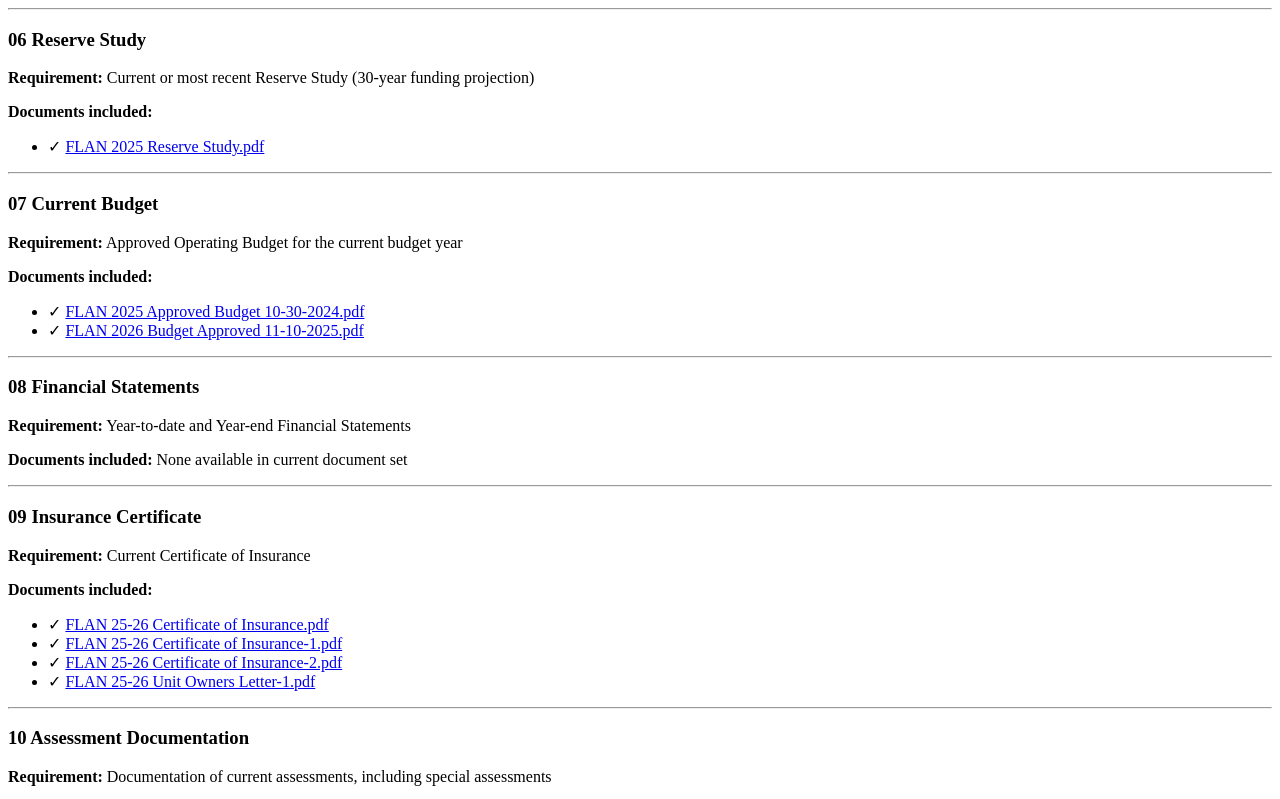
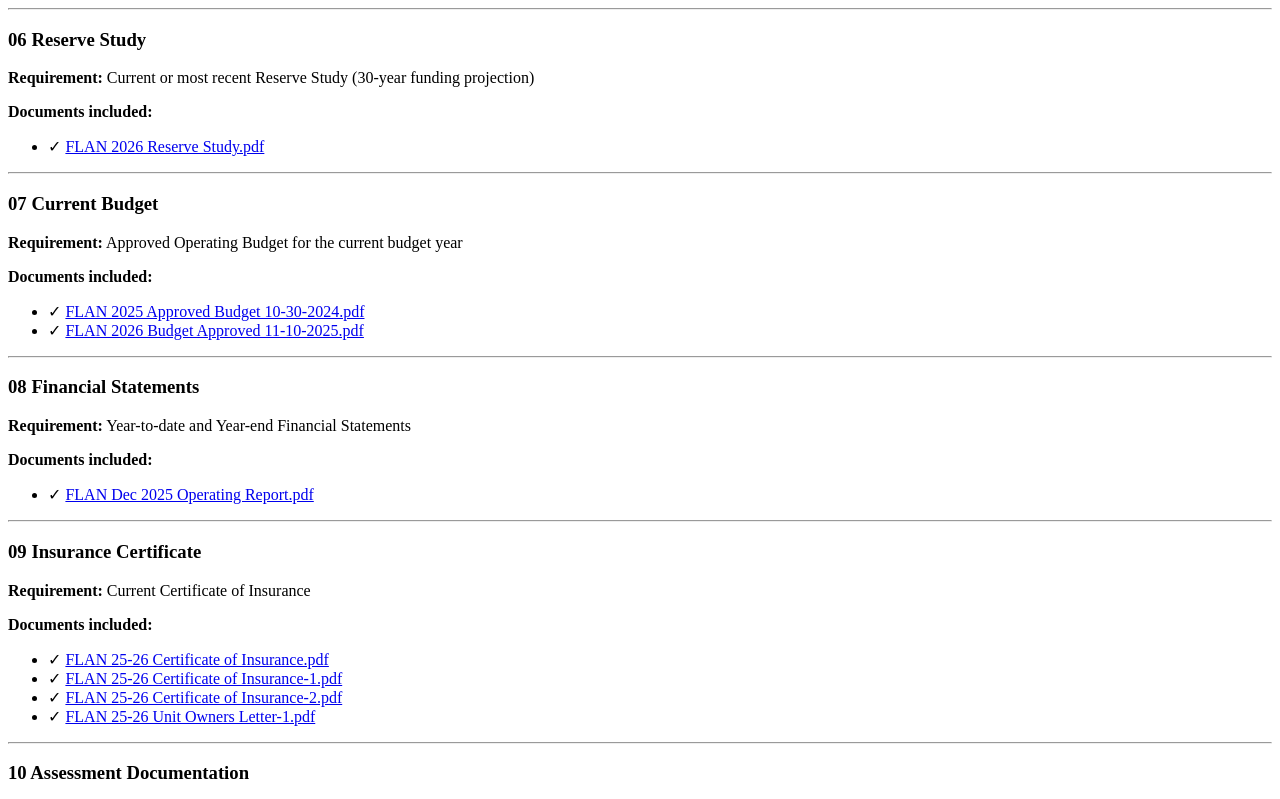
Before and after one commit to cotyar-dev/Flanders-Lofts-hoa-docs, a plain HTML site: page index.html in a window 1280 px wide. Shown: the part 1420-2219 px from the top of the page. Drawn offline with Linux system fonts and the light colour scheme.

Commit message:
Update docs

```diff
--- a/index.html
+++ b/index.html
@@ -66,7 +66,7 @@
 <p><strong>Requirement:</strong> Current or most recent Reserve Study (30-year funding projection)</p>
 <p><strong>Documents included:</strong></p>
 <ul>
-<li>✓ <a href="06_Reserve_Study/FLAN%202025%20Reserve%20Study.pdf">FLAN 2025 Reserve Study.pdf</a></li>
+<li>✓ <a href="06_Reserve_Study/FLAN%202026%20Reserve%20Study.pdf">FLAN 2026 Reserve Study.pdf</a></li>
 </ul>
 <hr>
 <h3>07 Current Budget</h3>
@@ -79,7 +79,10 @@
 <hr>
 <h3>08 Financial Statements</h3>
 <p><strong>Requirement:</strong> Year-to-date and Year-end Financial Statements</p>
-<p><strong>Documents included:</strong> None available in current document set</p>
+<p><strong>Documents included:</strong></p>
+<ul>
+<li>✓ <a href="08_Financial_Statements/FLAN%20Dec%202025%20Operating%20Report.pdf">FLAN Dec 2025 Operating Report.pdf</a></li>
+</ul>
 <hr>
 <h3>09 Insurance Certificate</h3>
 <p><strong>Requirement:</strong> Current Certificate of Insurance</p>
@@ -149,7 +152,6 @@
 <h3>Documents Not Available in Current Set:</h3>
 <ul>
 <li>Year-to-date Financial Statements</li>
-<li>Year-end Financial Statements</li>
 <li>Property Condition Assessments &amp; Forensic Inspection Reports</li>
 <li>Claims/Demands Documentation</li>
 <li>Independent Accountant&#39;s Review Report</li>
```
Also changed, not shown: 2 other files.
